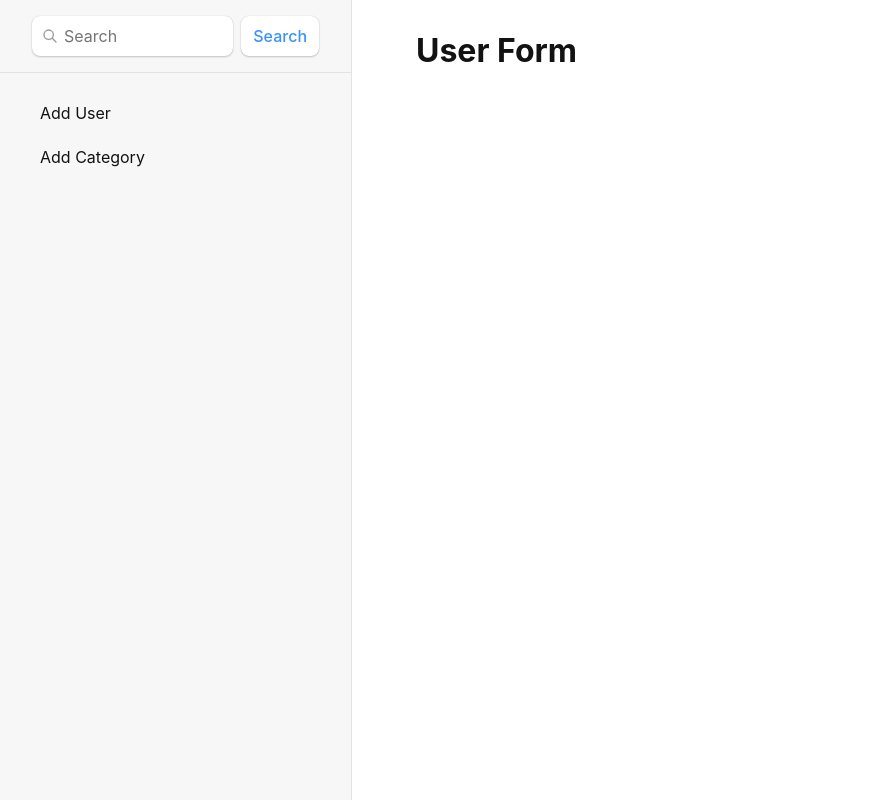
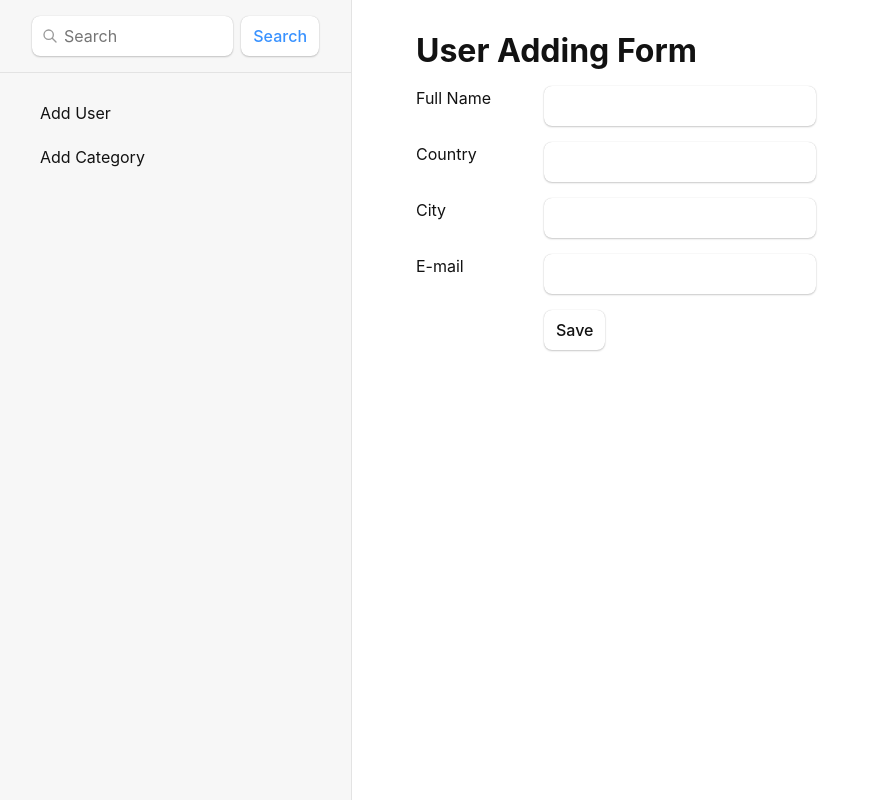
Before and after one commit to fatihkurt/sm-form-search, a React (Vite) app in the folder sm-form-search/: page /user/new in a window 1280 px wide. Shown: the whole page, without its empty margins (0-880 px from the left). Built offline with nearby package versions, Linux system fonts and the light colour scheme.

Commit message:
Empty user&category forms created

```diff
--- a/sm-form-search/src/pages/Category/AddCategory.jsx
+++ b/sm-form-search/src/pages/Category/AddCategory.jsx
@@ -1,12 +1,35 @@
-
+import { useState } from 'react'
 
 export default function AddCategory(props) {
-  const category = props.category || {};
+
+  const [categoryName, setCategoryName] = useState("");
+
+  function handleCategoryNameChange(e) {
+    const catName = e.target.value;
+    setCategoryName(catName);
+  }
+
+  async function handleSaveCategory() {
+    // ...
+  }
+
   return (
-    <div id="category">
-      <h1>Category Form</h1>
+    <div id="add-category">
+      <h1>Category Adding Form</h1>
       <div>
-
+        <form className="app-form">
+          <label>
+            <span>Category Name</span>
+            <input
+              type="text"
+              value={categoryName}
+              onChange={handleCategoryNameChange}
+            />
+          </label>
+          <p>
+            <button type="submit" onClick={handleSaveCategory}>Save</button>
+          </p>
+        </form>
       </div>
     </div>
   );
--- a/sm-form-search/src/pages/User/AddUser.jsx
+++ b/sm-form-search/src/pages/User/AddUser.jsx
@@ -1,10 +1,59 @@
+import { useState } from "react";
 
-export default function AddUser(props) {
-  const user = props.user || {};
+export default function AddUser() {
+  const [userForm, setUserForm] = useState({
+    fullname: "",
+    country: "",
+    city: "",
+    mail: "",
+  });
+
+  function setFormField(fieldName, fieldValue) {
+    userForm[fieldName] = fieldValue;
+    setUserForm({ ...userForm });
+  }
+
+  async function handleSaveUser() {
+    // ...
+  }
+
+  function renderTextField(fieldName) {
+    return (
+      <input
+        type="text"
+        value={userForm[fieldName]}
+        onChange={(e) => setFormField(fieldName, e.target.value)}
+      />
+    );
+  }
+
   return (
-    <div id="user">
+    <div id="add-user">
+      <h1>User Adding Form</h1>
       <div>
-        <h1>User Form</h1>
+        <form className="app-form">
+          <label>
+            <span>Full Name</span>
+            {renderTextField("fullname")}
+          </label>
+          <label>
+            <span>Country</span>
+            {renderTextField("country")}
+          </label>
+          <label>
+            <span>City</span>
+            {renderTextField("city")}
+          </label>
+          <label>
+            <span>E-mail</span>
+            {renderTextField("mail")}
+          </label>
+          <p>
+            <button type="button" onClick={handleSaveUser}>
+              Save
+            </button>
+          </p>
+        </form>
       </div>
     </div>
   );
```
